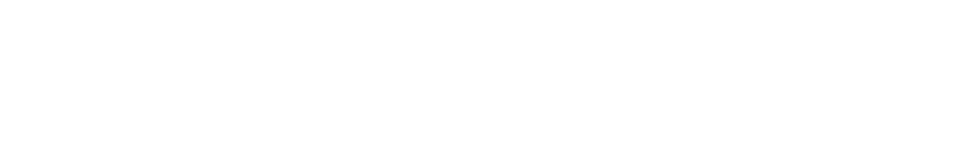
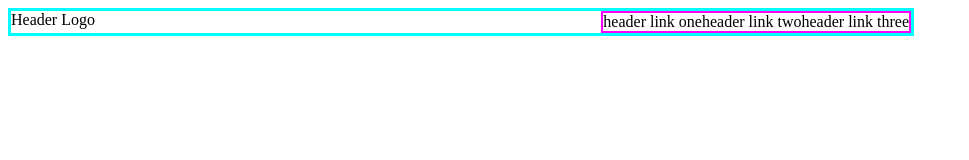
Before and after one commit to Adamnson/top_landing_page, a plain HTML site: page index.html in a window 1280 px wide. Shown: the whole page, without its empty margins (0-969 px from the left). Drawn offline with Linux system fonts and the light colour scheme.

Commit message:
add sub-items in navbar with styling

```diff
--- a/index.html
+++ b/index.html
@@ -3,11 +3,18 @@
 <head>
   <meta charset="UTF-8">
   <meta name="viewport" content="width=device-width, initial-scale=1.0">
-  <link rel="stylesheet" src="styles.css"/>
+  <link rel="stylesheet" href="styles.css"/>
   <title>Brand | Home </title>
 </head>
 <body>
-  <div class="navbar"></div>
+  <div class="navbar">
+    <div class="logo">Header Logo</div>
+    <div class="links">
+      <div>header link one</div>
+      <div>header link two</div>
+      <div>header link three</div>
+    </div>
+  </div>
   <div class="header"></div>
   <div class="content"></div>
   <div class="quote"></div>
--- a/styles.css
+++ b/styles.css
@@ -0,0 +1,13 @@
+.navbar {
+  display: flex;
+  justify-content: space-between;
+  border: 3px solid cyan;
+  width: 900px;
+}
+
+.links {
+  display: flex;
+  justify-content: space-around;
+  border: 2px solid magenta;
+
+}
```
